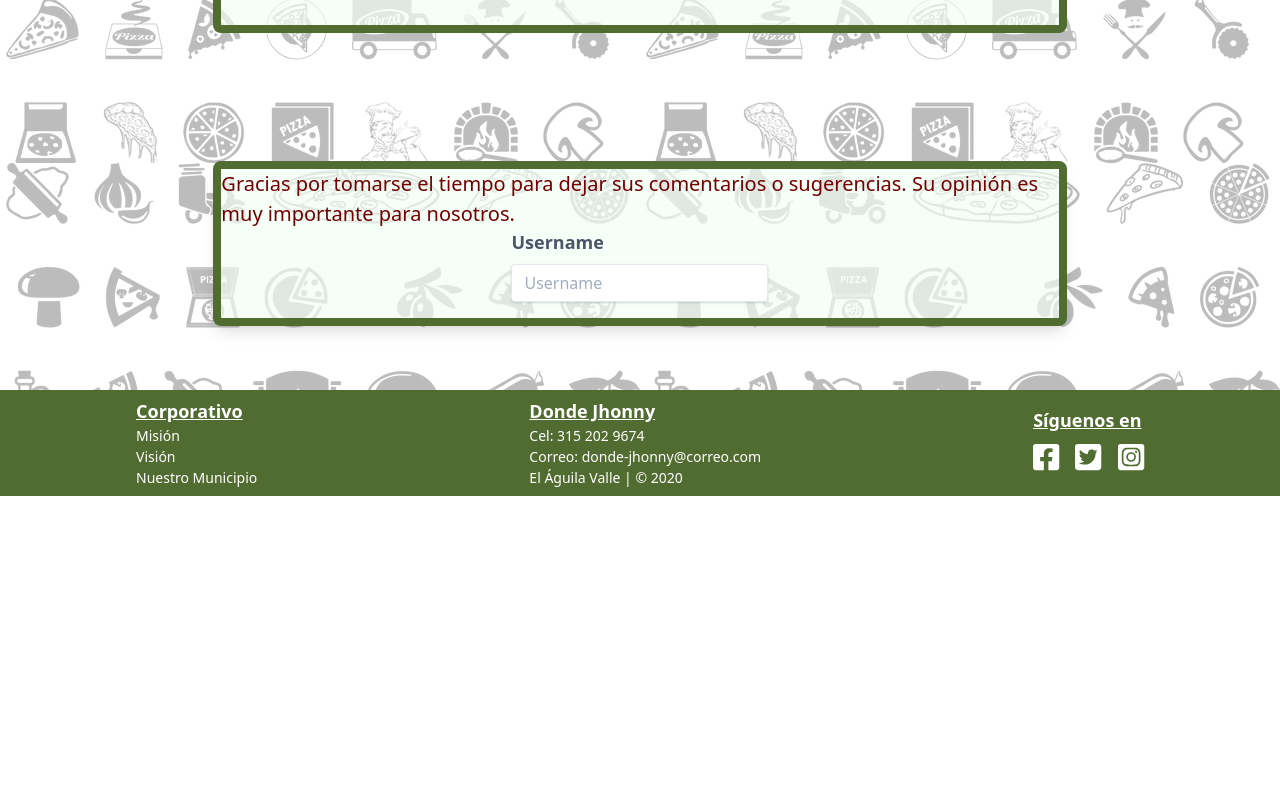
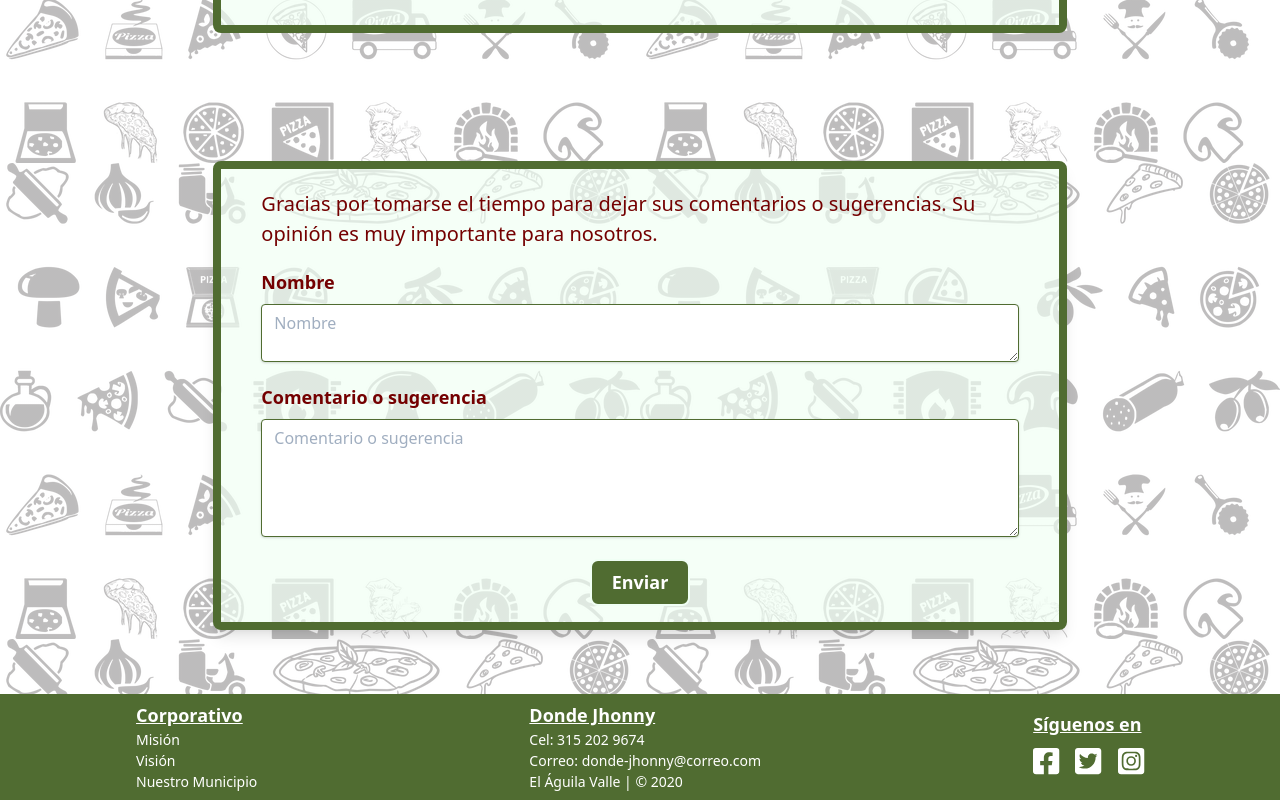
Before and after one commit to dago-ramirez/donde-jhonny, a React (Create React App) app: page / in a window 1280 px wide. Shown: the part 497-1297 px from the top of the page. Before the commit the page ends 993 px from the top, so only its background shows below. Built offline with nearby package versions, Linux system fonts and the light colour scheme.

Commit message:
Se continua con la sección Sugerencias

```diff
--- a/src/components/main/Sugerencias.jsx
+++ b/src/components/main/Sugerencias.jsx
@@ -4,15 +4,24 @@ import logo from '../../images/logo.jpg';
 export default function Sugerencias() {
     return (
         <form className="contacto w-full sm:w-4/6 flex flex-col items-center my-16 border-8 border-green-jhonny rounded-lg shadow-lg" >
-            <div className="flex flex-col sm:flex-row" >
+            <div className="flex flex-col sm:flex-row px-2 sm:px-10 my-5" >
                 {/* <img src={logo} alt="logo"/> */}
                 <p className="text-xl text-red-jhonny" >Gracias por tomarse el tiempo para dejar sus comentarios o sugerencias. Su opinión es muy importante para nosotros.</p>
             </div>
-            <div className="mb-4">
-                <label className="block text-gray-700 text-lg font-bold mb-2" for="username">
-                    Username
+            <div className="mb-4 w-full px-2 sm:px-10">
+                <label className="block text-red-jhonny text-lg font-bold mb-2" htmlFor="name">
+                    Nombre
                 </label>
-                <input className="shadow appearance-none border rounded w-full py-2 px-3 text-gray-700 leading-tight focus:outline-none focus:shadow-outline" id="username" type="text" placeholder="Username" />
+                <textarea className="shadow appearance-none border border-green-jhonny rounded w-full py-2 px-3 text-gray-700 leading-tight focus:outline-none focus:shadow-outline" id="name" type="text" placeholder="Nombre" />
+            </div>
+            <div className="mb-4 w-full px-2 sm:px-10">
+                <label className="block text-red-jhonny text-lg font-bold mb-2" htmlFor="suggestion">
+                    Comentario o sugerencia
+                </label>
+                <textarea className="shadow appearance-none border border-green-jhonny rounded w-full py-2 px-3 text-gray-700 leading-tight focus:outline-none focus:shadow-outline" rows="5" id="suggestion" placeholder="Comentario o sugerencia" />
+            </div>
+            <div className="mb-4 w-full px-2 sm:px-10 text-center">
+                <input type="submit" className="bg-green-jhonny px-5 py-2 text-white text-lg font-bold border-2 border-green-100 rounded-lg hover:bg-white hover:text-green-jhonny hover:border-green-jhonny transition duration-700" value="Enviar"></input>
             </div>
         </form>
     )
```
